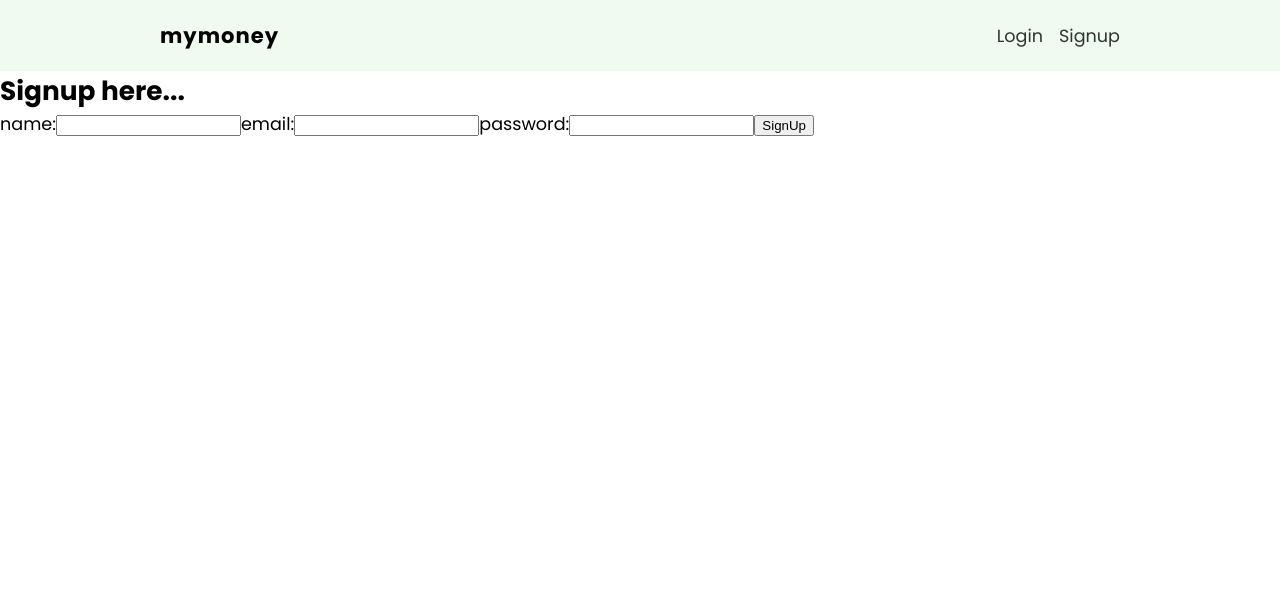
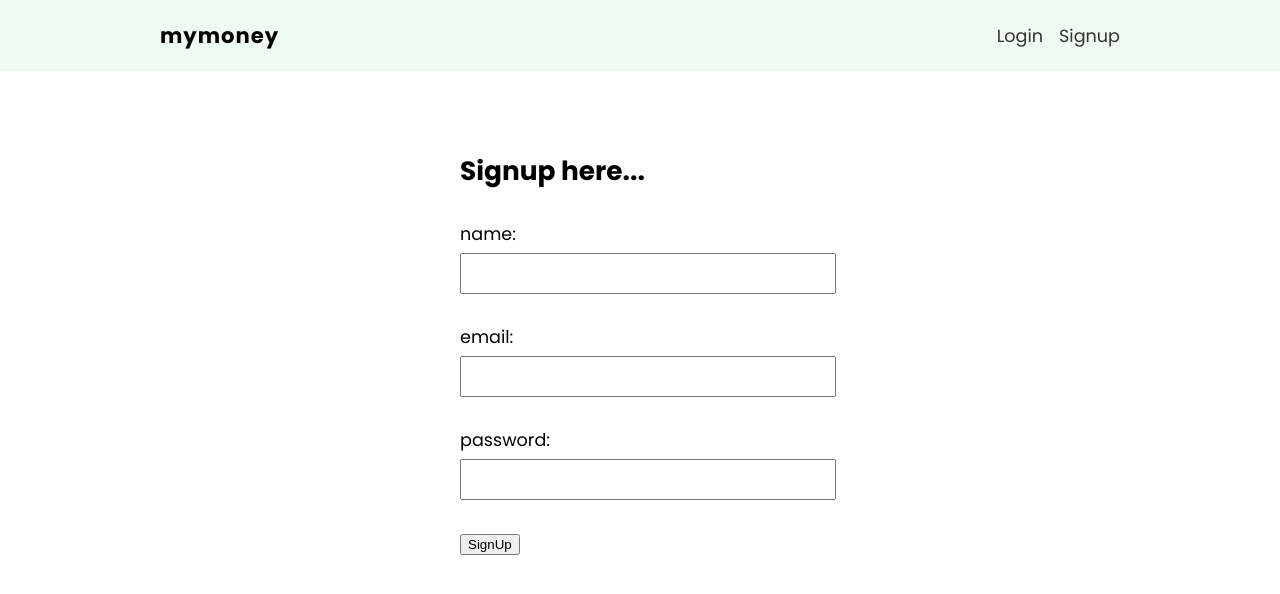
Before and after one commit to DAEM007/finance-tracker-project, a React (Create React App) app: page /signup in a window 1280 px wide. Shown: the top 594 px of the page. Built offline with nearby package versions, Linux system fonts and the light colour scheme.

Commit message:
styles the signup form

```diff
--- a/src/pages/signup/Signup.module.css
+++ b/src/pages/signup/Signup.module.css
@@ -0,0 +1,24 @@
+
+/* Sign-up styles */
+.sign-up {
+    margin: 60px auto;
+    max-width: 360px;
+    padding: 20px;
+}
+
+.sign-up label {
+    display: block;
+    margin: 30px auto;
+}
+
+.sign-up span {
+    display: block;
+    margin-bottom: 6px;
+}
+
+.sign-up input {
+    padding: 8px 6px;
+    font-size: 1em;
+    color: #777;
+    width: 100%;
+}
```
